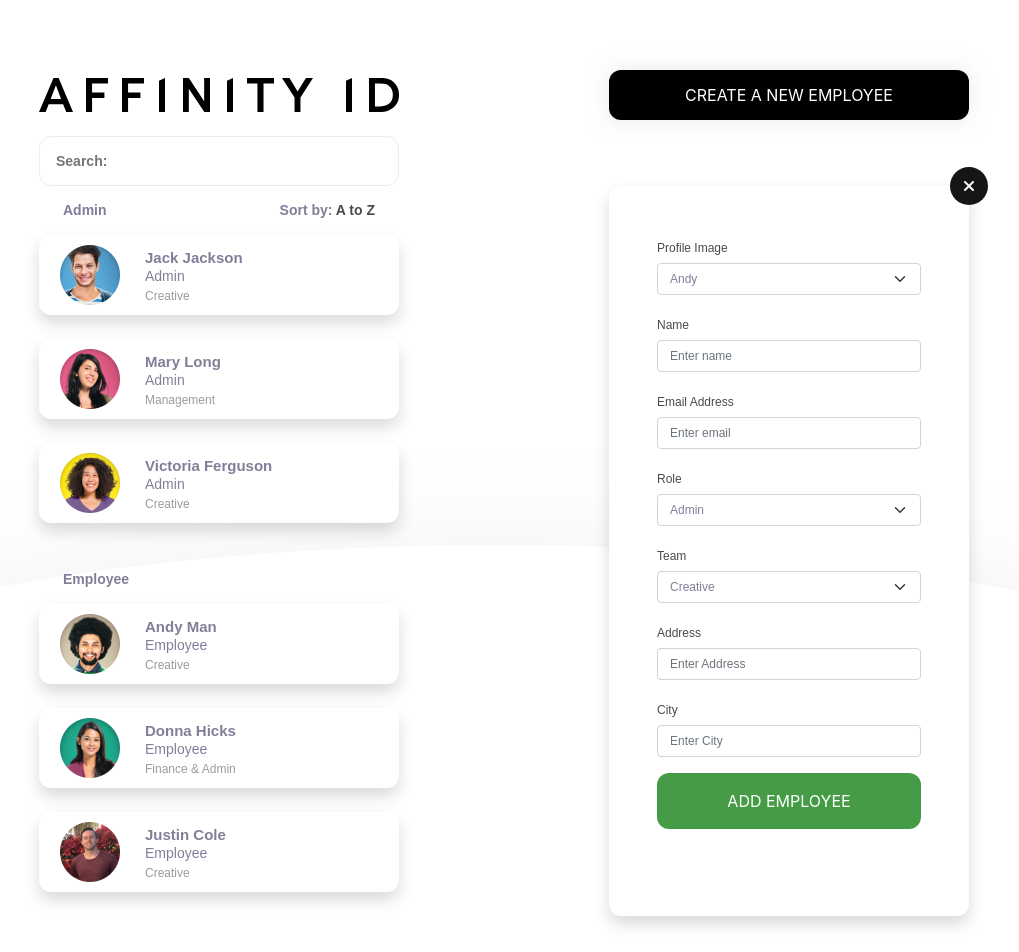
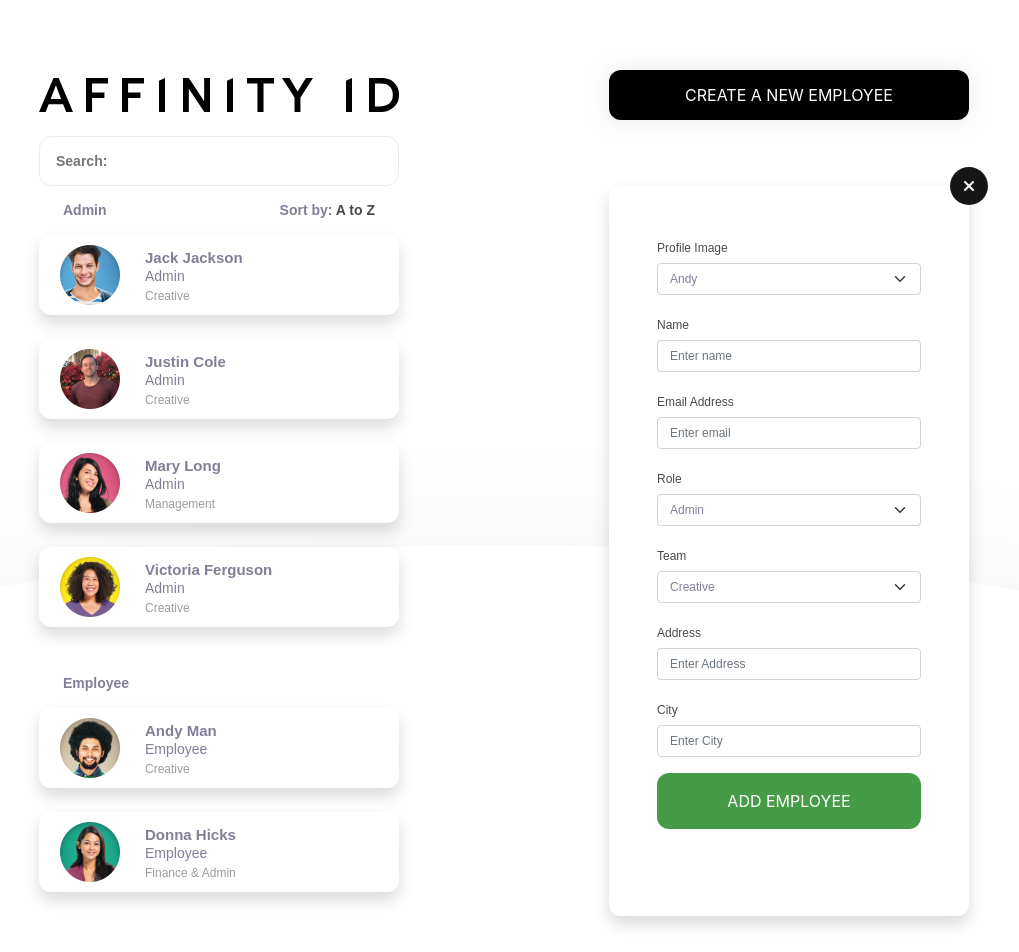
Before and after one commit to justin-lourie-cole/affinity-id, a React (Create React App) app: page /create in a window 1280 px wide. Shown: the top 952 px of the page, without its empty margins (136-1155 px from the left). Built offline with nearby package versions, Linux system fonts and the light colour scheme; data requests are answered from the project's data file.

Commit message:
:fix: swapped useParams for global id state

```diff
--- a/src/components/Edit.jsx
+++ b/src/components/Edit.jsx
@@ -1,8 +1,8 @@
 import React, { useState, useContext, useEffect } from 'react'
-import { useHistory, useParams } from 'react-router-dom'
+import { useHistory } from 'react-router-dom'
 
 import { updateEmployee, fetchEmployees } from '../api/apiClient'
-import { EmployeeContext } from '../context/Context'
+import { EmployeeContext, IdContext } from '../context/Context'
 import { findById, changeHandler } from '../utilities'
 
 export const Edit = () => {
@@ -16,13 +16,13 @@ export const Edit = () => {
   })
 
   const { employees, setEmployees } = useContext(EmployeeContext)
-  const { id } = useParams()
+  const { params } = useContext(IdContext)
   const history = useHistory()
   const goBack = () => history.goBack()
 
   const { image, name, email, role, team, address, city } = findById(
     employees,
-    id
+    params
   )
 
   useEffect(() => {
@@ -34,7 +34,7 @@ export const Edit = () => {
   const handleSubmit = e => {
     e.preventDefault()
     let employeeId
-    updateEmployee(id, formData)
+    updateEmployee(params, formData)
       .then(res => {
         employeeId = res.id
         return fetchEmployees()
--- a/src/components/Selected.jsx
+++ b/src/components/Selected.jsx
@@ -1,19 +1,18 @@
 import React, { useContext, useState, useEffect } from 'react'
-import { useParams } from 'react-router-dom'
 import copy from 'copy-to-clipboard'
 
-import { EmployeeContext } from '../context/Context'
+import { EmployeeContext, IdContext } from '../context/Context'
 import { DeleteBox } from './DeleteBox'
 import { findById } from '../utilities'
 
 export const Selected = () => {
   const [selectedEmployee, setSelectedEmployee] = useState({})
   const { employees } = useContext(EmployeeContext)
-  const { id } = useParams()
+  const { params } = useContext(IdContext)
 
   useEffect(() => {
-    setSelectedEmployee(findById(employees, id))
-  }, [selectedEmployee, id, employees])
+    setSelectedEmployee(findById(employees, params))
+  }, [selectedEmployee, params, employees])
 
   const copyToClipboard = ({ email }) => {
     copy(email)
@@ -36,7 +35,7 @@ export const Selected = () => {
               <h5 className="name-lg text-center">{selectedEmployee.name}</h5>
               <h6 className="email text-center">{selectedEmployee.email}</h6>
               <div className="row d-flex justify-content-center">
-                <DeleteBox id={id} />
+                <DeleteBox id={params} />
               </div>
               <div className="row p-2">
                 <div className="col">
--- a/src/db.json
+++ b/src/db.json
@@ -48,7 +48,7 @@
       "image": "./img/justin.png",
       "name": "Justin Cole",
       "email": "justincole@outlook.co.nz",
-      "role": "Employee",
+      "role": "Admin",
       "team": "Creative",
       "address": "115c Moore St",
       "city": "Auckland",
```
